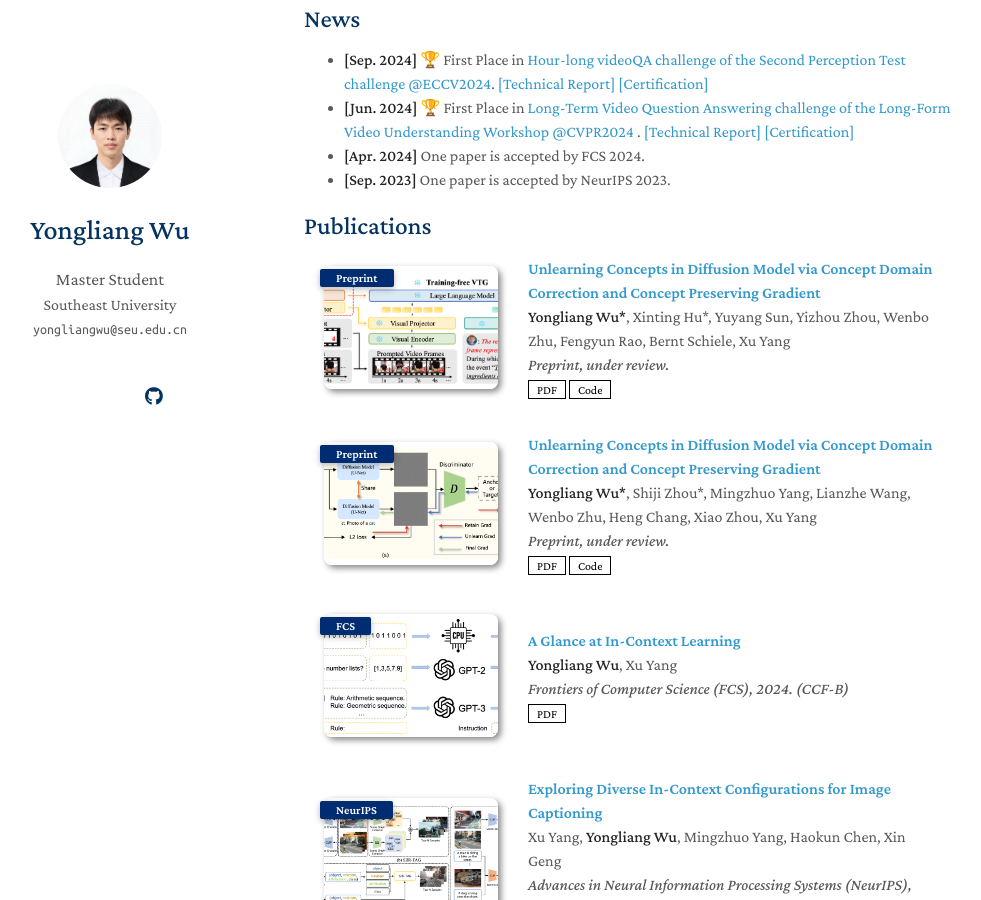
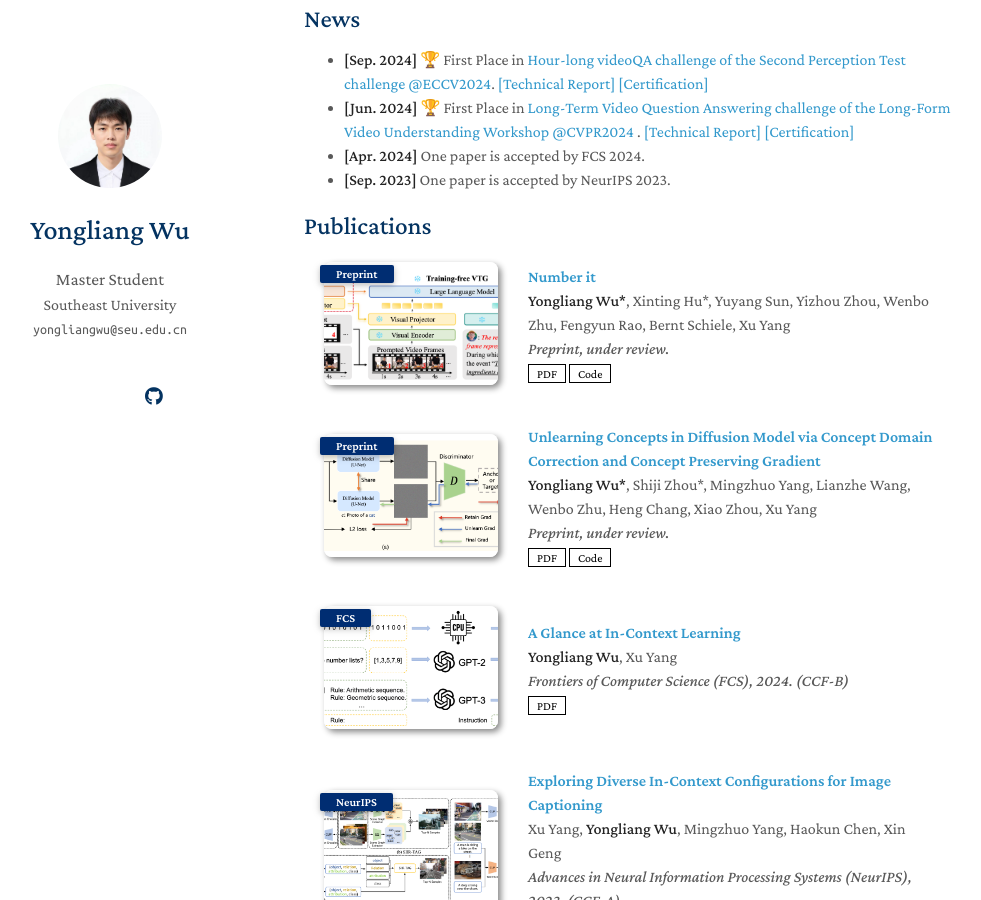
Before and after one commit to yongliang-wu/yongliang-wu.github.io, a Jekyll site: the page built from index.md, in a window 1280 px wide and 900 px high, scrolled down 398 px. Shown: the whole window, without its empty margins (166-1147 px from the left). Built offline with Jekyll 4.4.1, drawn with Linux system fonts in a browser that asks for light colours; nearby versions of some CDN libraries; a style sheet for code colours, icons or effects is not loaded; our own code applies the rules of GitHub Pages for plain Markdown files.

Commit message:
Update publications.yml

```diff
--- a/_data/publications.yml
+++ b/_data/publications.yml
@@ -1,6 +1,6 @@
 main:
 
-  - title: Unlearning Concepts in Diffusion Model via Concept Domain Correction and Concept Preserving Gradient
+  - title: Number it
     authors: "<strong>Yongliang Wu*</strong>, Xinting Hu*, Yuyang Sun, Yizhou Zhou, Wenbo Zhu, Fengyun Rao, Bernt Schiele, Xu Yang"
     conference_short: Preprint
     conference: Preprint, under review.
```
